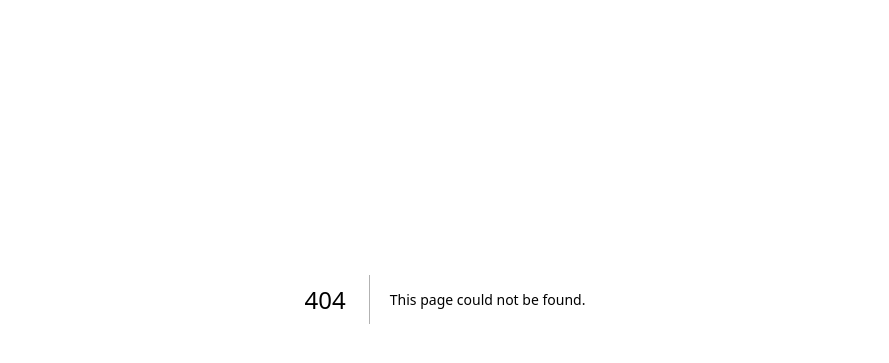
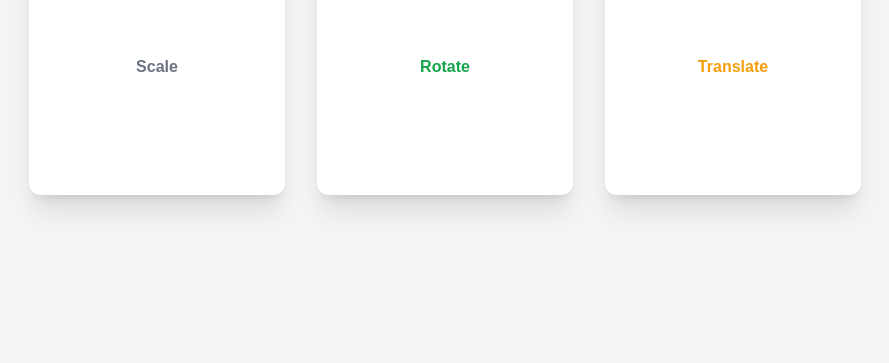
Before and after one commit to winterwithouther/tailwind-practice, a Next.js app: page /animated-cards in a window 1280 px wide. Before the commit this address had no page. Shown: the part 101-464 px from the top of the page, without its empty margins (195-1084 px from the left). Built offline with nearby package versions, Linux system fonts and the light colour scheme.

Commit message:
animating cards added

```diff
--- /dev/null
+++ b/app/animated-cards/page.jsx
@@ -0,0 +1,25 @@
+import React from 'react'
+
+export default function page() {
+    return (
+        <div className='bg-gray-100 h-screen p-10 flex justify-center flex-wrap gap-8'>
+            <div className='transform rounded-xl h-40 w-40 sm:h-64 sm:w-64 bg-white shadow-xl transition duration-300 hover:scale-105'>
+                <div className='flex h-full justify-center items-center'>
+                    <span className='font-bold text-gray-500'>Scale</span>
+                </div>
+            </div>
+
+            <div className='transform rounded-xl h-40 w-40 sm:h-64 sm:w-64 bg-white shadow-xl transition duration-300 hover:rotate-90 hover:rounded-xl'>
+                <div className='flex h-full justify-center items-center'>
+                    <span className='font-bold text-green-600'>Rotate</span>
+                </div>
+            </div>
+
+            <div className='transform rounded-xl h-40 w-40 sm:h-64 sm:w-64 bg-white shadow-xl transition duration-300 hover:translate-x-6'>
+                <div className='flex h-full justify-center items-center'>
+                    <span className='font-bold text-amber-500'>Translate</span>
+                </div>
+            </div>
+        </div>
+    )
+}
```
